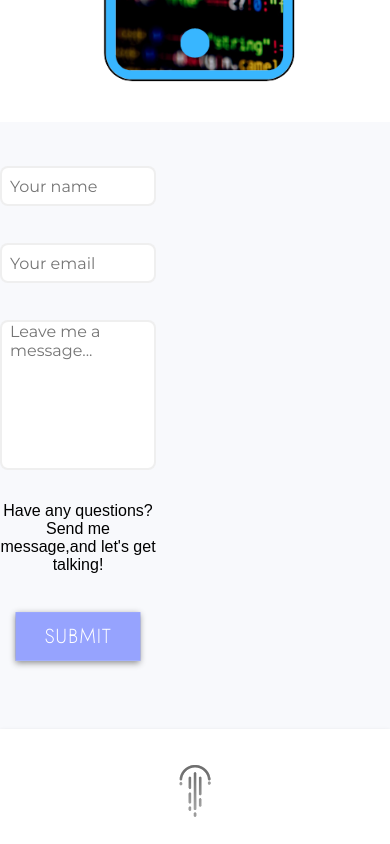
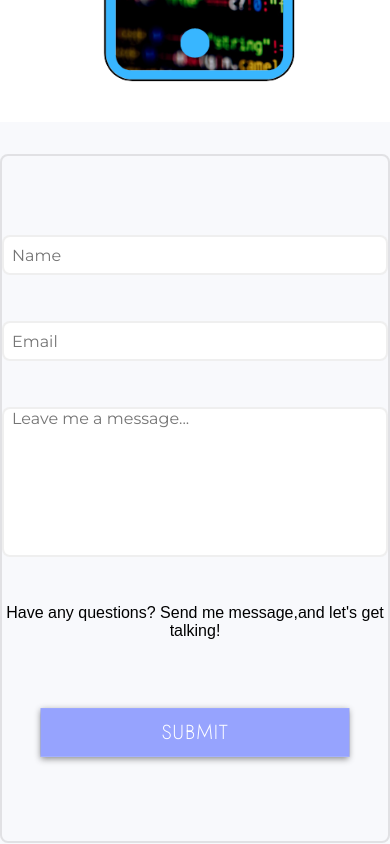
Before and after one commit to JulioCLop/my-website, a React (Create React App) app: page /contact in a window 390 px wide. Shown: the part 860-1704 px from the top of the page. Built offline with nearby package versions, Linux system fonts and the light colour scheme.

Commit message:
made changes to contact page, made more responsive and change form inputs and labels

```diff
--- a/src/hooks/use_input.js
+++ b/src/hooks/use_input.js
@@ -29,7 +29,8 @@ return {
     isValid: valueIsValid,
     inputBlurHandler,
     valueChangeHandler,
-    reset
+    reset,
+
 };
 };
 
--- a/src/pages/ContactPage/ContactPage.js
+++ b/src/pages/ContactPage/ContactPage.js
@@ -17,6 +17,7 @@ const ContactPage = () => {
   const [confirm, setConfirm] = useState(null);
   const [error, setError] = useState(false);
   const [modalAnimation, setModalAnimation] = useState(false);
+
 
   const {
     value: enteredName,
@@ -132,6 +133,7 @@ const ContactPage = () => {
             </article>
           </div>
         </section>
+        <section className={classes['form-container']}>
         <form className={classes.form} onSubmit={formSubmitHandler}>
           <section className={classes["section-contact-2"]}>
             <div>
@@ -148,7 +150,7 @@ const ContactPage = () => {
                       : classes["valid-label"]
                   } ${nameInputHasError && classes.NameTranHelp}`}
                 >
-                  {nameInputHasError && "Enter valid name."}
+                  {nameInputHasError ? <small>Enter valid name</small> : !nameInputHasError && enteredName.length > 0 ? <small className={classes['name-is-touched']}>Name</small> : null }
                 </label>
                 <Input
                   type="text"
@@ -156,7 +158,7 @@ const ContactPage = () => {
                   value={enteredName}
                   onChange={nameChangeHandler}
                   onBlur={nameBlurHanlder}
-                  placeholder="Your name"
+                  placeholder="Name"
                 />
               </div>
               <div
@@ -172,7 +174,7 @@ const ContactPage = () => {
                       : classes["valid-label"]
                   } ${emailInputHasError && classes.NameTranHelp}`}
                 >
-                  {emailInputHasError && "Enter valid Email."}
+                  {emailInputHasError ? <small>Enter valid Email</small>: !emailInputHasError && enteredEmail.length > 0 ? <small className={classes['name-is-touched']}>Email</small> : null}
                 </label>
                 <Input
                   type="email"
@@ -180,7 +182,7 @@ const ContactPage = () => {
                   value={enteredEmail}
                   onChange={emailChangeHandler}
                   onBlur={emailBlurHandler}
-                  placeholder="Your email"
+                  placeholder="Email"
                 />
               </div>
               <div
@@ -196,7 +198,7 @@ const ContactPage = () => {
                       : classes["valid-label"]
                   } `}
                 >
-                  {messageInputHasError && "Enter at least 25 characters."}
+                  {messageInputHasError ? <small>Enter at least 25 characters</small> : !messageInputHasError && enteredMessage.length > 0 ? <small className={classes['name-is-touched']}>Message</small>: null}
                 </label>
                 <textarea
                   id="message"
@@ -223,6 +225,7 @@ const ContactPage = () => {
             </button>
           </div>
         </form>
+        </section>
       </div>
     </MainHomePage>
   );
--- a/src/pages/ContactPage/ContactPage.module.css
+++ b/src/pages/ContactPage/ContactPage.module.css
@@ -53,15 +53,25 @@ letter-spacing: 0.05rem;
   padding: 2rem 0;
     display: flex;
     justify-content: center;
-    width: 100%;
+}
 
+/* Form Section */
+.form-container{
+    display: flex;
+    align-items: center;
+    justify-content: center;
 }
 form{
     width: 40%;
+   padding: 16px;
+    margin: 2rem 0;
+    border: solid 2px rgba(128, 128, 128, 0.197);
+    border-radius: 8px;
 
 }
 .section-contact-2 div{
-    width: 90%;
+    width: 100%;
+    margin-bottom: 15px;
 }
 div .name-input,
 div .email-input,
@@ -77,6 +87,7 @@ div .name-input label,
 div .email-input label,
 div .message-input label{
 width: 100%;
+min-height: 31px;
 }
 div .name-input input,
 div .email-input input{
@@ -85,7 +96,6 @@ width: 100%;
 height: 2.5rem;
 font-size: 1rem;
 padding-left: 8px;
-margin-bottom: 25px;
 border: 2px solid rgba(128, 128, 128, 0.131);
 }
 div .message-input textarea{
@@ -186,7 +196,17 @@ button.btn-invalid {
     background-color: rgba(3, 0, 0, 0.425);
 
 }
-
+.name-is-touched{
+    animation: 1.4s animatedLabel forwards ease-in-out;
+}
+@keyframes animatedLabel {
+    from{
+        opacity: 0;
+    }
+    to{
+        opacity: 1;
+    }
+}
 /* end */
 
 /* darkMode */
@@ -213,26 +233,42 @@ label{
 
 
 @media (min-width: 1281px) {
+    /* form  */
+    form{
+        width: 40%;
 
 
+    }
 
   }
 
 
   @media (min-width: 918px) and (max-width: 1280px) {
 
+     /* form  */
+     form{
+        width: 50%;
 
+
+    }
   }
 
 
   @media (min-width: 766px) and (max-width: 917px) {
+     /* form  */
+     form{
+        width: 70%;
 
+    }
 
   }
 
 
   @media (min-width: 766px) and (max-width: 900px) and (orientation: landscape) {
-
+     /* form  */
+     form{
+        width: 70%;
+    }
   }
 
   @media (min-width: 481px) and (max-width: 767px) {
@@ -264,7 +300,12 @@ label{
         width: 100%;
     }
 
+       /* form  */
+    form{
+        width: 80%;
 
+
+    }
 
   }
 
@@ -301,7 +342,11 @@ label{
     .section-contact-2 div{
         width: 100%;
     }
+    /* form  */
+    form{
+        width: 100%;
+       padding: 16px 0;
 
-
+    }
 
   }
```
